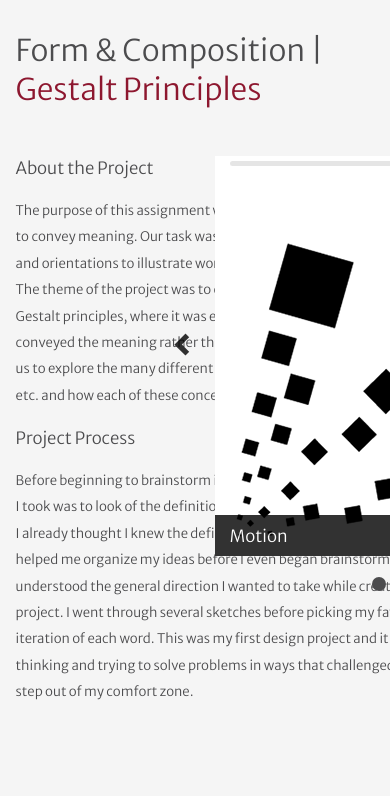
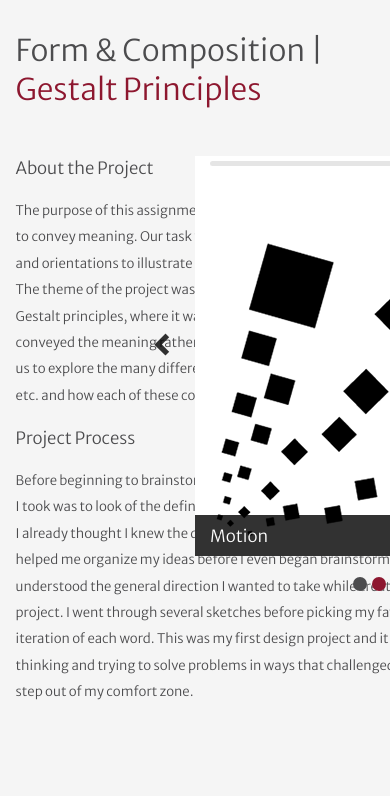
Before and after one commit to ajmark/ajmark.com, a PHP site: page /gestalt-project.php in a window 390 px wide; the page is wider, and only the part inside the window is pictured. Shown: the part 50-846 px from the top of that part. Run offline with PHP 8.4, Linux system fonts and the light colour scheme.

Commit message:
More updates to media queries

```diff
--- a/css/style.css
+++ b/css/style.css
@@ -79,7 +79,7 @@ and (max-width : 1223px) {
 			position: fixed;
 			width: 30%;
 			right: 2%;
-			top: 18%;
+			top: 16%;
 		}
 		#portfolio-page {
   		padding: 8% 0 0 4%;
@@ -138,7 +138,7 @@ and (max-width : 1223px) {
 
 /* Desktops & Laptops ----------- */
 @media only screen
-and (min-width : 1223px) and (max-width : 1599px) {
+and (min-width : 1223px) and (max-width : 1600px) {
 		#side{
 			position: fixed;
 			width: 30%;
@@ -204,12 +204,12 @@ and (min-width : 1223px) and (max-width : 1599px) {
 
 /* Large Screens ----------- */
 @media only screen
-and (min-width : 1599px) {
+and (min-width : 1601px) {
 		#side{
 			position: fixed;
 			width: 30%;
 			right: 2%;
-			top: 24%;
+			top: 25%;
 		}
 		#portfolio-page {
   		padding: 8% 0 0 6%;
@@ -547,12 +547,14 @@ br {
 /* Homepage&Resume Sidebar */
 /******************/
 
+/*
 #side{
 	position: fixed;
 	width: 30%;
 	right: 2%;
 	top: 18%;
 }
+*/
 
 #side .profile {
 	position: relative;
@@ -918,7 +920,7 @@ input[type='submit'] {
 
 #skitter {
 	position: absolute;
-	left: 55%;
+	left: 50%;
 	padding-bottom: 20em;
 }
 
```
